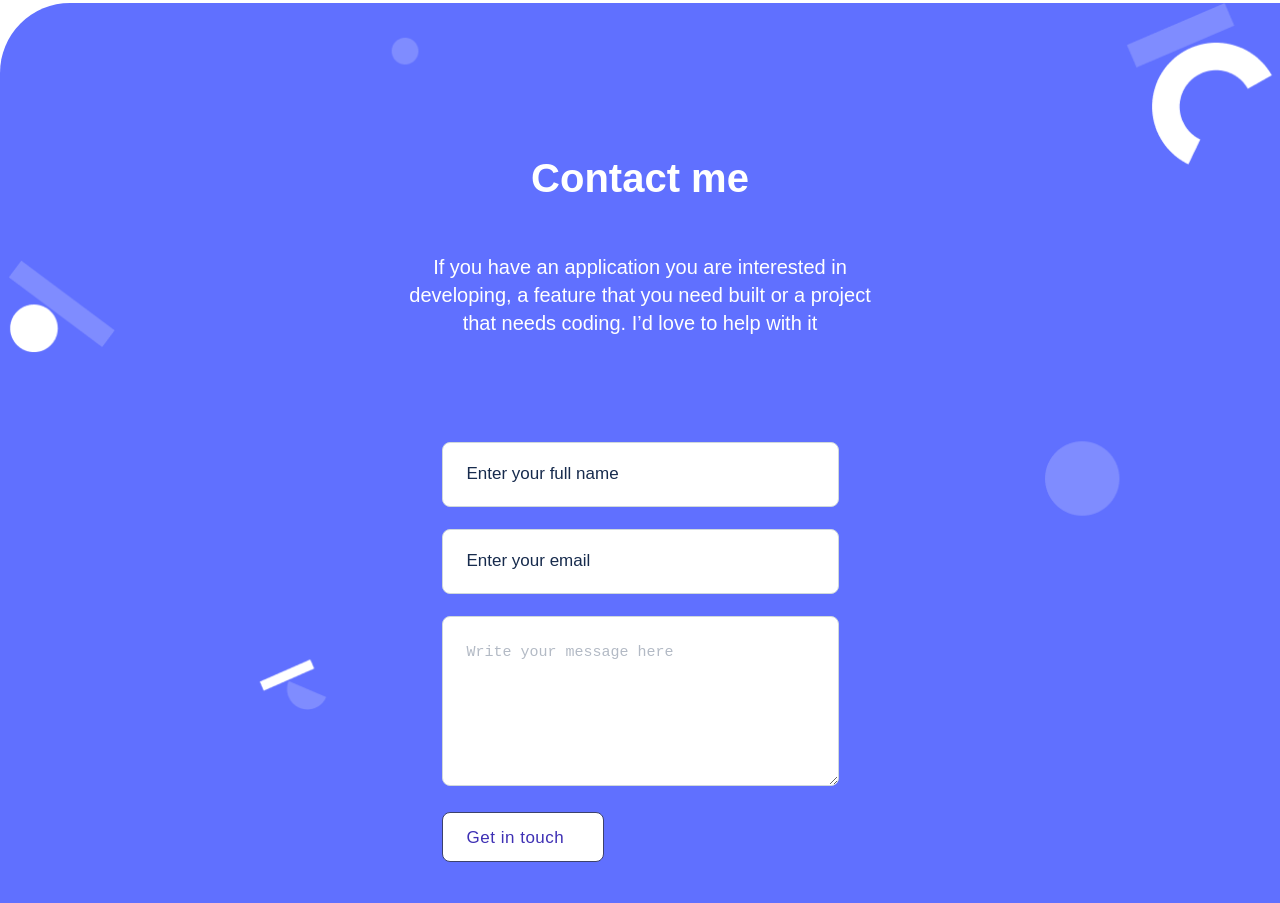
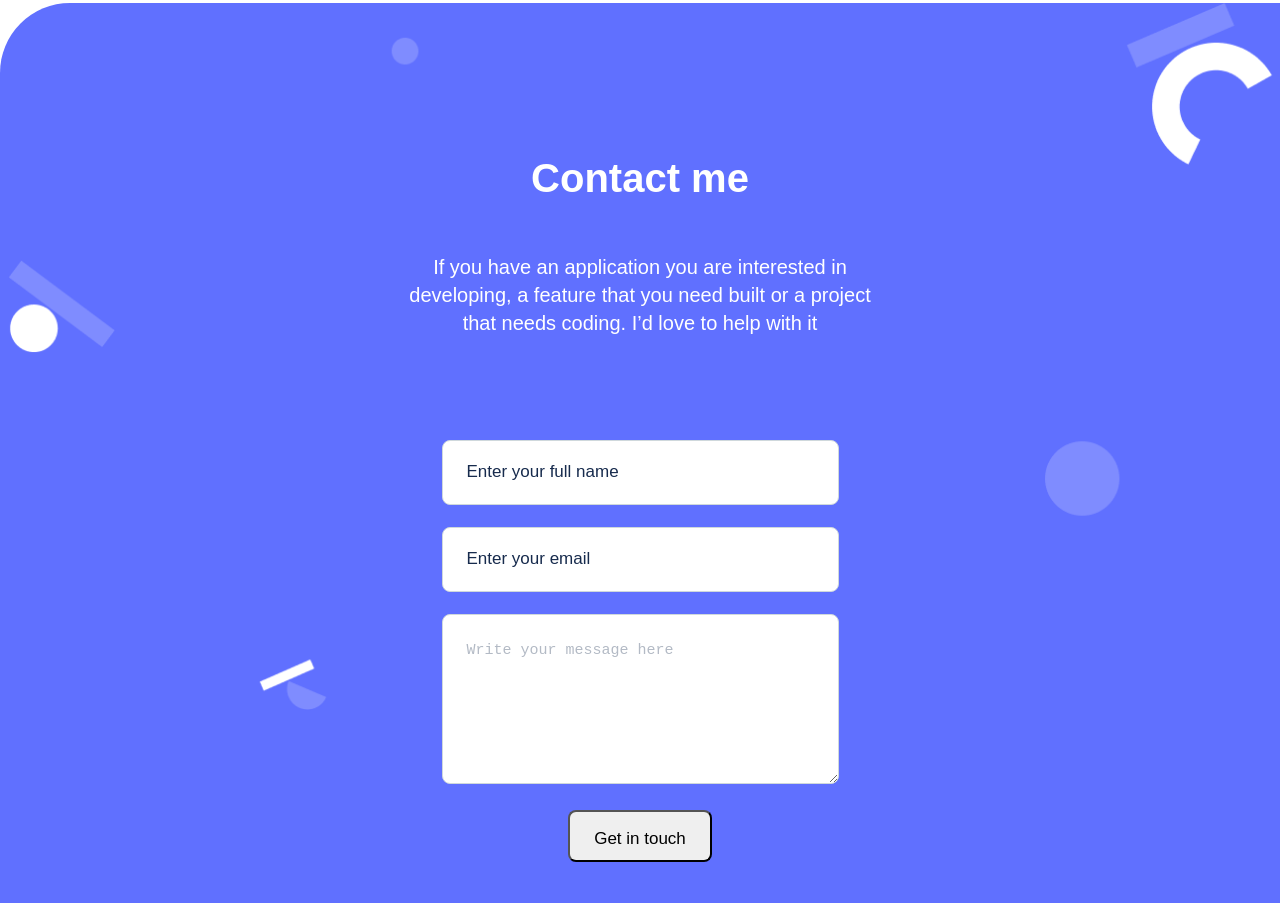
Before and after one commit to nilab-khwaja/My_Portfolio, a website: page index.html in a window 1280 px wide. Shown: the part 3197-4100 px from the top of the page. Drawn offline with Linux system fonts and the light colour scheme.

Commit message:
update index.html

```diff
--- a/index.html
+++ b/index.html
@@ -299,7 +299,7 @@
                     <input type="text" name="fullname" placeholder="Enter your full name" maxlength="30" required>
                     <input type="email" name="email" placeholder="Enter your email" required>
                     <textarea  name="message" placeholder="Write your message here" maxlength="500" required></textarea>
-                    <button class="btn1">Get in touch</button>
+                    <button>Get in touch</button>
                  </form>
                 </div>
             </section>
```
